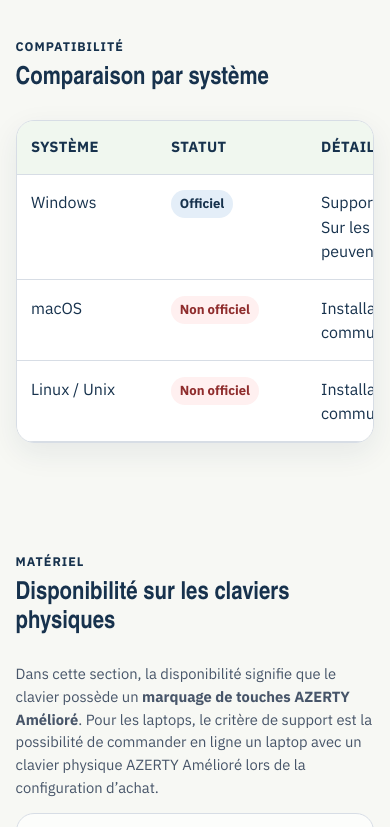
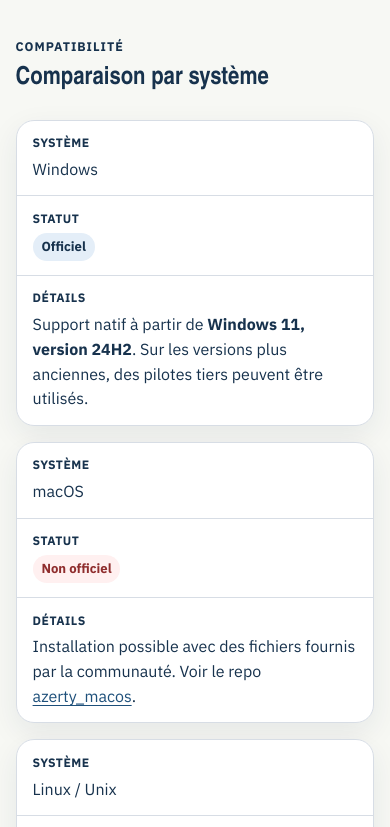
Before and after one commit to Adobels/azertyameliore, a plain HTML site: page index.html in a window 390 px wide. Shown: the part 5540-6367 px from the top of the page. Drawn offline with Linux system fonts and the light colour scheme; a web font is replaced by a local one.

Commit message:
Update compact size fitting of Systèms table

```diff
--- a/index.html
+++ b/index.html
@@ -304,25 +304,25 @@
             </thead>
             <tbody>
               <tr>
-                <td>Windows</td>
-                <td><span class="pill ok">Officiel</span></td>
-                <td>
+                <td data-label="Système">Windows</td>
+                <td data-label="Statut"><span class="pill ok">Officiel</span></td>
+                <td data-label="Détails">
                   Support natif à partir de <strong>Windows 11, version 24H2</strong>. Sur les versions plus
                   anciennes, des pilotes tiers peuvent être utilisés.
                 </td>
               </tr>
               <tr>
-                <td>macOS</td>
-                <td><span class="pill warn">Non officiel</span></td>
-                <td>
+                <td data-label="Système">macOS</td>
+                <td data-label="Statut"><span class="pill warn">Non officiel</span></td>
+                <td data-label="Détails">
                   Installation possible avec des fichiers fournis par la communauté. Voir le repo
                   <a href="https://github.com/Adobels/azerty_macos" target="_blank" rel="noopener noreferrer">azerty_macos</a>.
                 </td>
               </tr>
               <tr>
-                <td>Linux / Unix</td>
-                <td><span class="pill warn">Non officiel</span></td>
-                <td>
+                <td data-label="Système">Linux / Unix</td>
+                <td data-label="Statut"><span class="pill warn">Non officiel</span></td>
+                <td data-label="Détails">
                   Installation possible avec des fichiers fournis par la communauté.
                 </td>
               </tr>
--- a/styles.css
+++ b/styles.css
@@ -460,7 +460,7 @@ h2 {
 }
 
 .table-wrap {
-  overflow-x: auto;
+  overflow-x: visible;
   border-radius: var(--radius);
   border: 1px solid var(--line);
   box-shadow: var(--shadow);
@@ -497,7 +497,7 @@ h2 {
 table {
   width: 100%;
   border-collapse: collapse;
-  min-width: 720px;
+  min-width: 0;
 }
 
 th:nth-child(1),
@@ -834,6 +834,59 @@ thead th {
     grid-template-columns: 1fr;
   }
 
+  .table-wrap {
+    border: 0;
+    box-shadow: none;
+    background: transparent;
+  }
+
+  table,
+  thead,
+  tbody,
+  tr,
+  td {
+    display: block;
+    width: 100%;
+  }
+
+  thead {
+    display: none;
+  }
+
+  tbody {
+    display: grid;
+    gap: 1rem;
+  }
+
+  tr {
+    border: 1px solid var(--line);
+    border-radius: var(--radius);
+    background: var(--panel);
+    box-shadow: var(--shadow);
+    overflow: hidden;
+  }
+
+  td {
+    border-bottom: 1px solid var(--line);
+    padding: 0.85rem 1rem;
+    white-space: normal;
+  }
+
+  td:last-child {
+    border-bottom: 0;
+  }
+
+  td::before {
+    content: attr(data-label);
+    display: block;
+    margin-bottom: 0.25rem;
+    color: var(--accent);
+    font-size: 0.76rem;
+    font-weight: 700;
+    text-transform: uppercase;
+    letter-spacing: 0.04em;
+  }
+
   .nav-wrap {
     padding: 0.6rem 0;
     align-items: flex-start;
```
